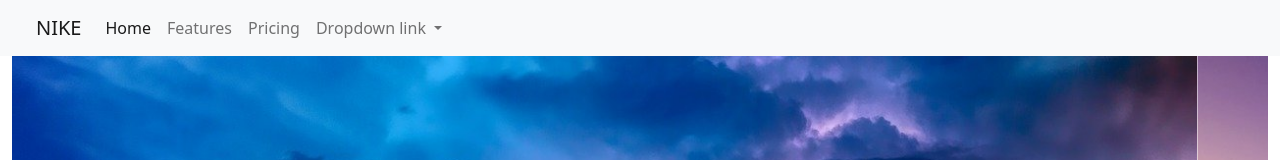
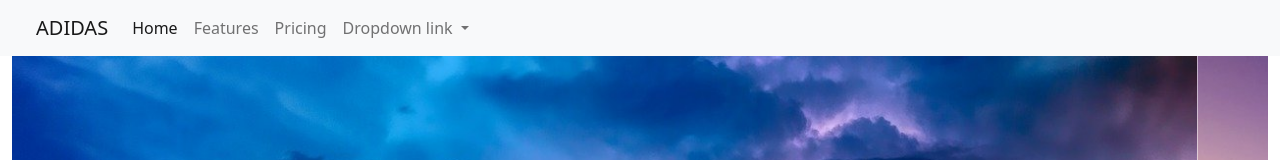
Before and after one commit to pacgrafica/dmgv, a plain HTML site: page index.html in a window 1280 px wide. Shown: the top 160 px of the page. Drawn offline with Linux system fonts and the light colour scheme.

Commit message:
Cambio Nike por Adidas en el menu

```diff
--- a/index.html
+++ b/index.html
@@ -20,7 +20,7 @@
         </div> -->
         <nav class="navbar navbar-expand-lg navbar-light bg-light">
   <div class="container-fluid">
-    <a class="navbar-brand" href="#">NIKE</a>
+    <a class="navbar-brand" href="#">ADIDAS</a>
     <button class="navbar-toggler" type="button" data-bs-toggle="collapse" data-bs-target="#navbarNavDropdown" aria-controls="navbarNavDropdown" aria-expanded="false" aria-label="Toggle navigation">
       <span class="navbar-toggler-icon"></span>
     </button>
```
